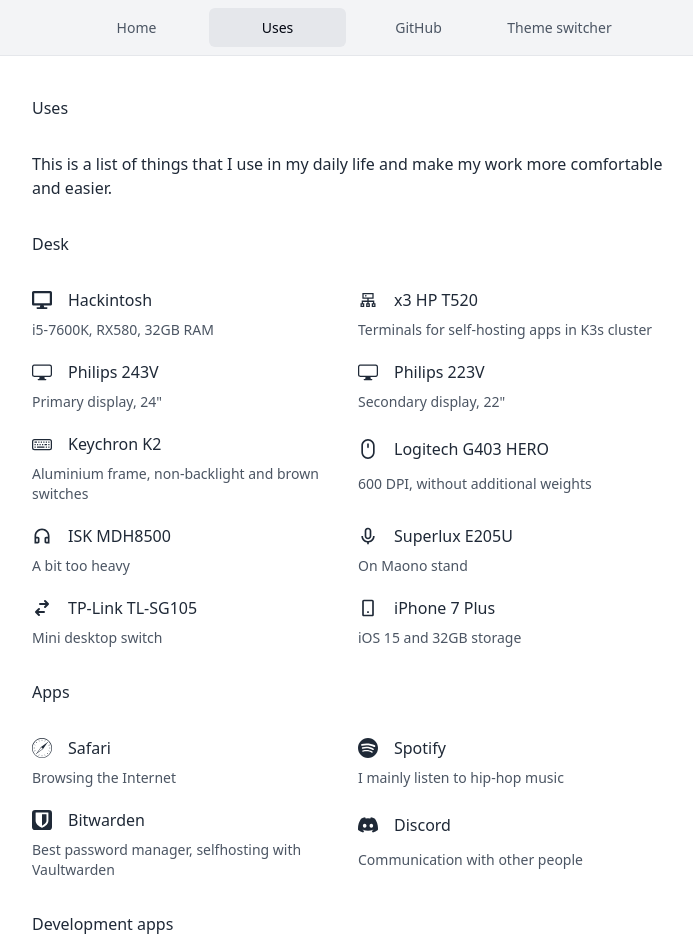
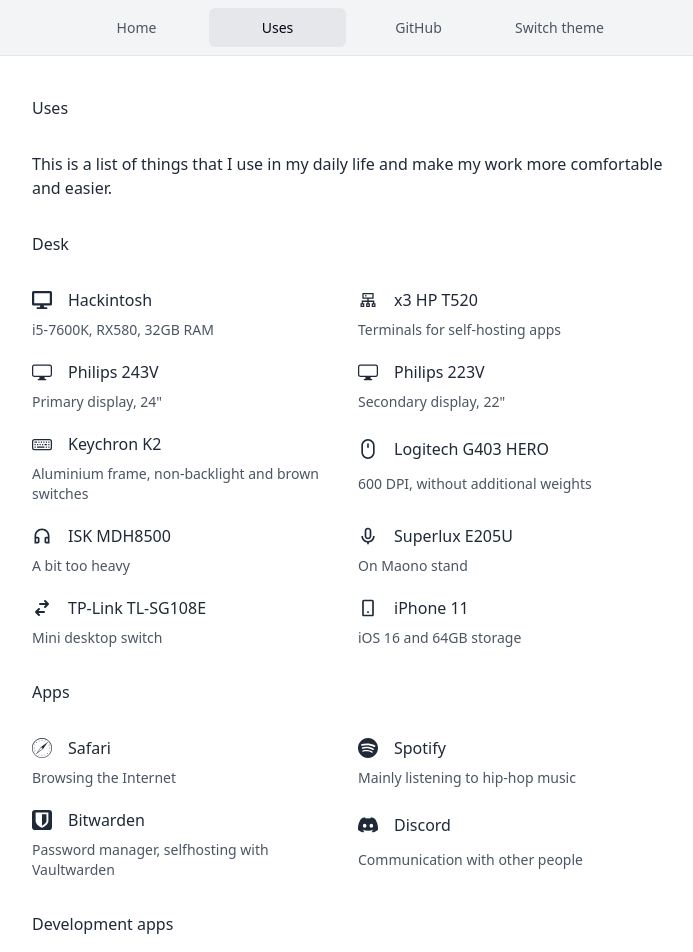
Before and after one commit to TeksuSiK/homepage, a Next.js app: page /uses in a window 1280 px wide. Shown: the top 952 px of the page, without its empty margins (292-985 px from the left). Built offline with nearby package versions, Linux system fonts and the light colour scheme.

Commit message:
Update website

```diff
--- a/components/Navigation.tsx
+++ b/components/Navigation.tsx
@@ -35,7 +35,7 @@
         <Button
           onClick={async () => setTheme(theme === "light" ? "dark" : "light")}
         >
-          Theme switcher
+          Switch theme
         </Button>
       </nav>
     </div>
--- a/pages/index.mdx
+++ b/pages/index.mdx
@@ -4,8 +4,8 @@
 
 ## Hello
 
-Hi, I'm Oskar. I am a backend developer, but I also try the frontend. Apart from programming, I am interested in networking. I started programming in 2018, writing plugins for minecraft servers.
+Hi, I'm Oskar. I am a backend developer, but I also try the frontend. I started programming in 2018, writing plugins for Minecraft servers. Sometimes I play games, mostly Valorant and Minecraft.
 
-Currently, my primary programming language is Java, in which I use technologies such as Spring Boot, Spigot and Paper API. I can also write in Python and Rust. I also deal with the administration of Linux and Windows servers, MySQL databases and Docker containers.
+Currently, my primary programming language is Java, in which I use technologies such as Spring Boot, Spigot and Paper API. I know the basics of Python and Rust. I also deal with the administration of Linux and Windows servers, databases and Docker containers.
 
 I am looking for projects that I can join in order to gain new experiences. You can contact me via [**Discord**](https://discord.com/users/407107019984732181), [**GitHub**](https://github.com/teksusik) or [**e-mail**](mailto:oskar@teksusik.pl).
--- a/pages/uses.mdx
+++ b/pages/uses.mdx
@@ -34,7 +34,7 @@
   <Item
     icon={<AiOutlineCluster size={20} />}
     title="x3 HP T520"
-    description="Terminals for self-hosting apps in K3s cluster"
+    description="Terminals for self-hosting apps"
   />
   <Item
     icon={<BsDisplay size={20} />}
@@ -68,13 +68,13 @@
   />
   <Item
     icon={<HiSwitchHorizontal size={20} />}
-    title="TP-Link TL-SG105"
+    title="TP-Link TL-SG108E"
     description="Mini desktop switch"
   />
   <Item
     icon={<CgSmartphone size={20} />}
-    title="iPhone 7 Plus"
-    description="iOS 15 and 32GB storage"
+    title="iPhone 11"
+    description="iOS 16 and 64GB storage"
   />
 </ResponsiveGrid>
 
@@ -91,12 +91,12 @@
   <Item
     icon={<SiSpotify size={20} />}
     title="Spotify"
-    description="I mainly listen to hip-hop music"
+    description="Mainly listening to hip-hop music"
   />
   <Item
     icon={<SiBitwarden size={20} />}
     title="Bitwarden"
-    description="Best password manager, selfhosting with Vaultwarden"
+    description="Password manager, selfhosting with Vaultwarden"
   />
   <Item
     icon={<BsDiscord size={20} />}
@@ -118,7 +118,7 @@
   <Item
     icon={<SiVisualstudiocode size={20} />}
     title="Visual Studio Code"
-    description="Code editor for my projects"
+    description="Code editor for other projects"
   />
   <Item
     icon={<SiInsomnia size={20} />}
```
